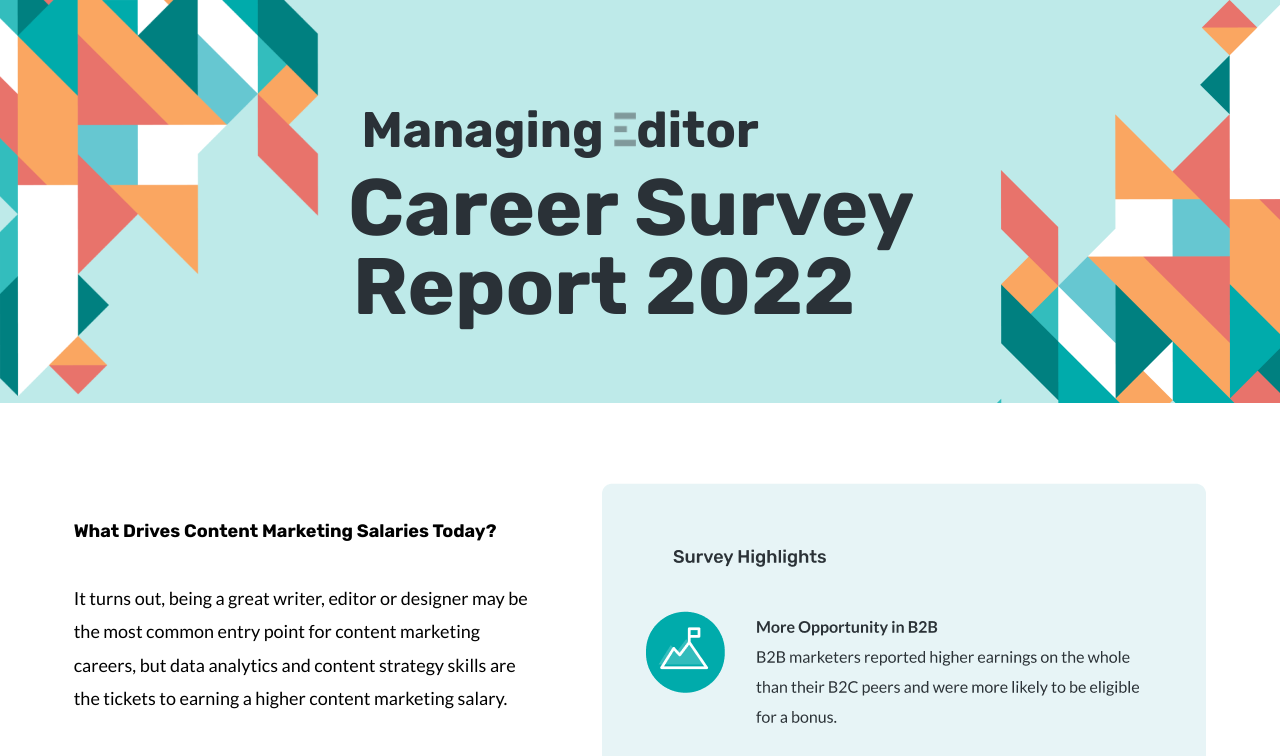
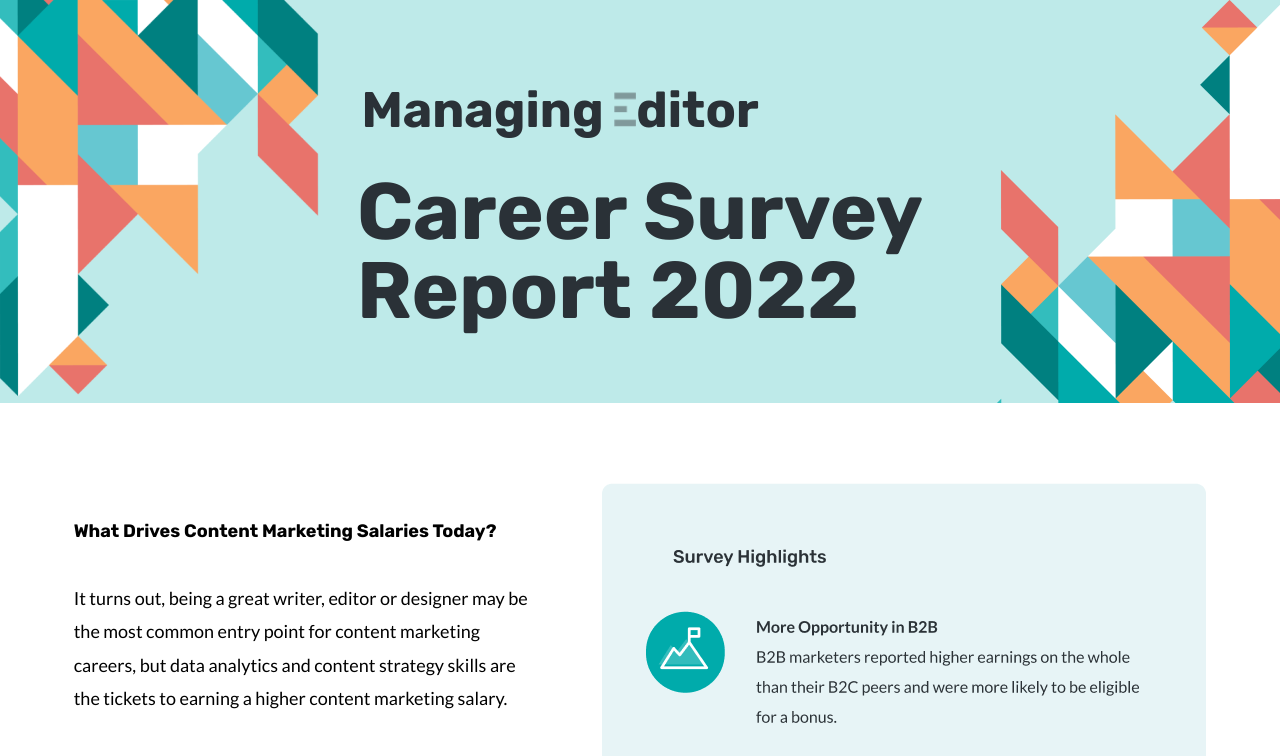
Before and after one commit to qmkDuran/Career-Survey-Report-2022, a plain HTML site: page index.html in a window 1280 px wide. Shown: the top 756 px of the page. Drawn offline with Linux system fonts and the light colour scheme.

Commit message:
Update styles.css

```diff
--- a/styles.css
+++ b/styles.css
@@ -32,9 +32,8 @@
 
 .career {
     font-size: 80px;
-    padding-right: 1.1rem;
     font-family: 'Rubik', sans-serif;
-    font-weight: bolder;
+    font-weight: 700;
     color: #2A3137;
 }
 
@@ -128,6 +127,7 @@
 .managing{
     font-size: 50px;
     padding-right: 10rem;
+    margin-bottom: 1.5rem;
     font-family: 'Rubik', sans-serif;
     color: #2A3137;
 }
@@ -144,17 +144,17 @@
 
 .report {
     font-size: 80px;
-    padding-right: 4.5rem;
+    padding-right: 4rem;
     margin-top: -1rem;
     font-family: 'Rubik', sans-serif;
-    font-weight: bolder;
+    font-weight: 700;
     color: #2A3137;
 }
 
 .title-container{
     position: absolute;
     z-index: 1;
-    top: 100px;
+    top: 80px;
     width: 100vw;
     text-align: center;
 }
```
